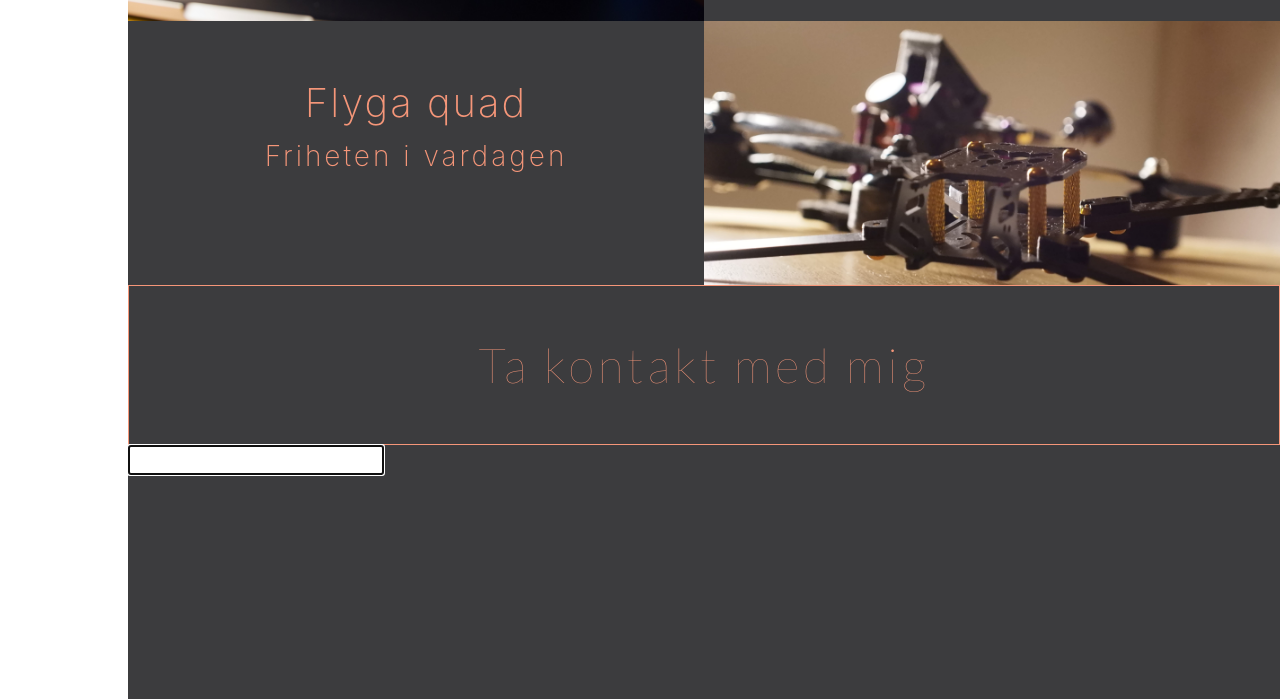
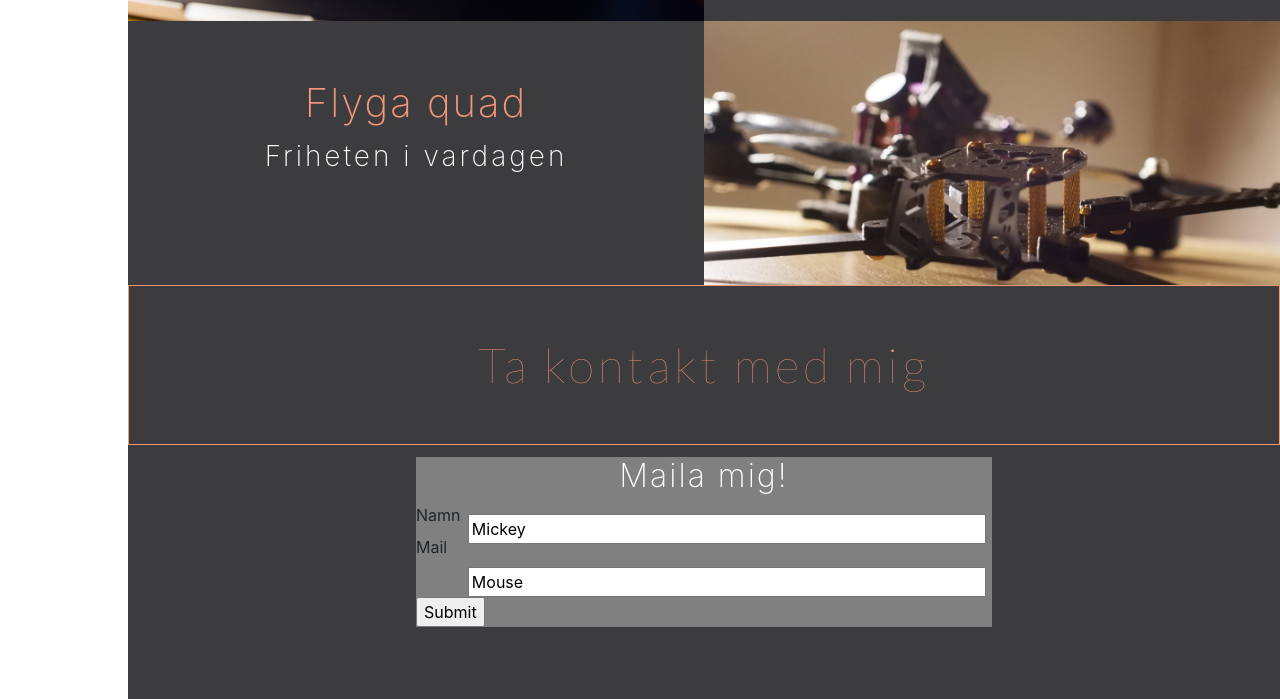
Before and after one commit to TobiasCarlsson/portfolio, a plain HTML site: page public/index.html in a window 1280 px wide. Shown: the part 1995-2694 px from the top of the page. Drawn offline with nearby package versions, Linux system fonts and the light colour scheme.

Commit message:
Added contact form (Not finished)

```diff
--- a/public/css/main.css
+++ b/public/css/main.css
@@ -149,7 +149,7 @@ body{
 }
 
 .mesh-text p {
-  color: #f59679;
+  color: white;
   text-align: center;
   font-size: 1.75rem;
   margin-top: 4%;
@@ -283,3 +283,36 @@ body{
 .icon:hover{
   opacity: 0.7;
 }
+
+/*  */
+
+.form{
+
+  width: 50%;
+  margin: auto;
+  height: auto;
+  background:grey;
+}
+
+.form h2{
+  font-size: 2em;
+  color: white;
+  text-align: center;
+  margin-top: 2%;
+  font-weight: 200;
+  letter-spacing: 2px;
+}
+
+.firstname{
+  width: 90%;
+  float: right;
+  margin-right: 1%;
+  margin-top: 2%;
+
+}
+.mail{
+  width: 90%;
+  float: right;
+  margin-right: 1%;
+
+}
--- a/public/index.html
+++ b/public/index.html
@@ -93,12 +93,28 @@
         <div class="contact-splitter">
           <h1>Ta kontakt med mig</h1>
         </div>
-        <input type="text" class="mytext" required autofocus autocomplete='false'/>
+        <div class="form">
+          <h2>Maila mig!</h2>
+          <form class="" action="index.html" method="post">
+
+            <label for="firstname">Namn</label>
+            <input class="firstname" type="text" name="firstname" value="Mickey">
+
+            <label for="mail">Mail</label>
+            <input class="mail" type="text" name="mail" value="Mouse">
+
+            <input type="submit" value="Submit">
+          </form>
+
+
+
+
+        </div>
 
         <div class="icons">
-            <i class="icon fab fa-instagram fa-8x"></i>
-            <i class="icon fab fa-github fa-8x"></i>
-            <i class="icon fab fa-linkedin fa-8x"></i>
+          <i class="icon fab fa-instagram fa-8x"></i>
+          <i class="icon fab fa-github fa-8x"></i>
+          <i class="icon fab fa-linkedin fa-8x"></i>
 
         </div>
       </div>
```
Also changed, not shown: 1 other file.
